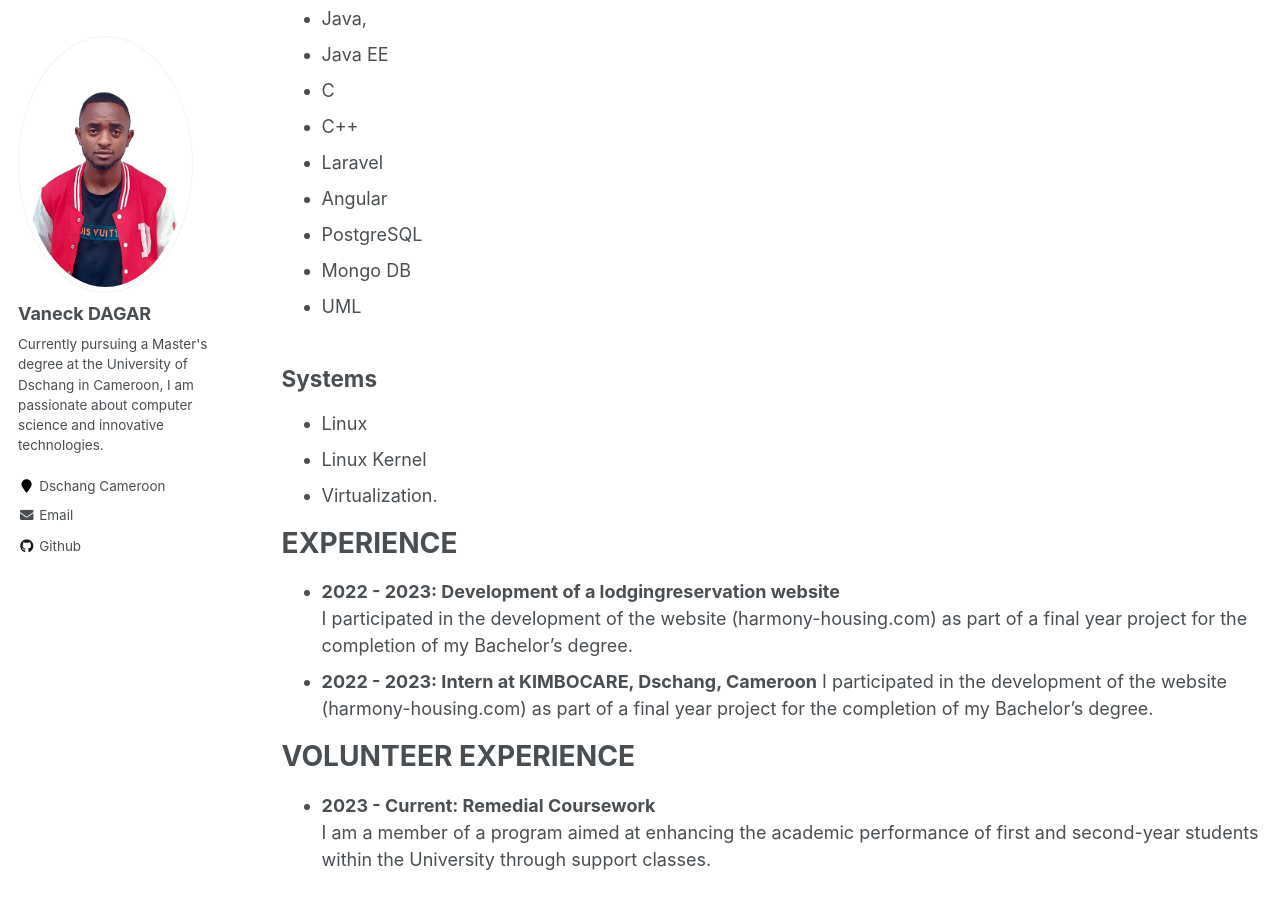
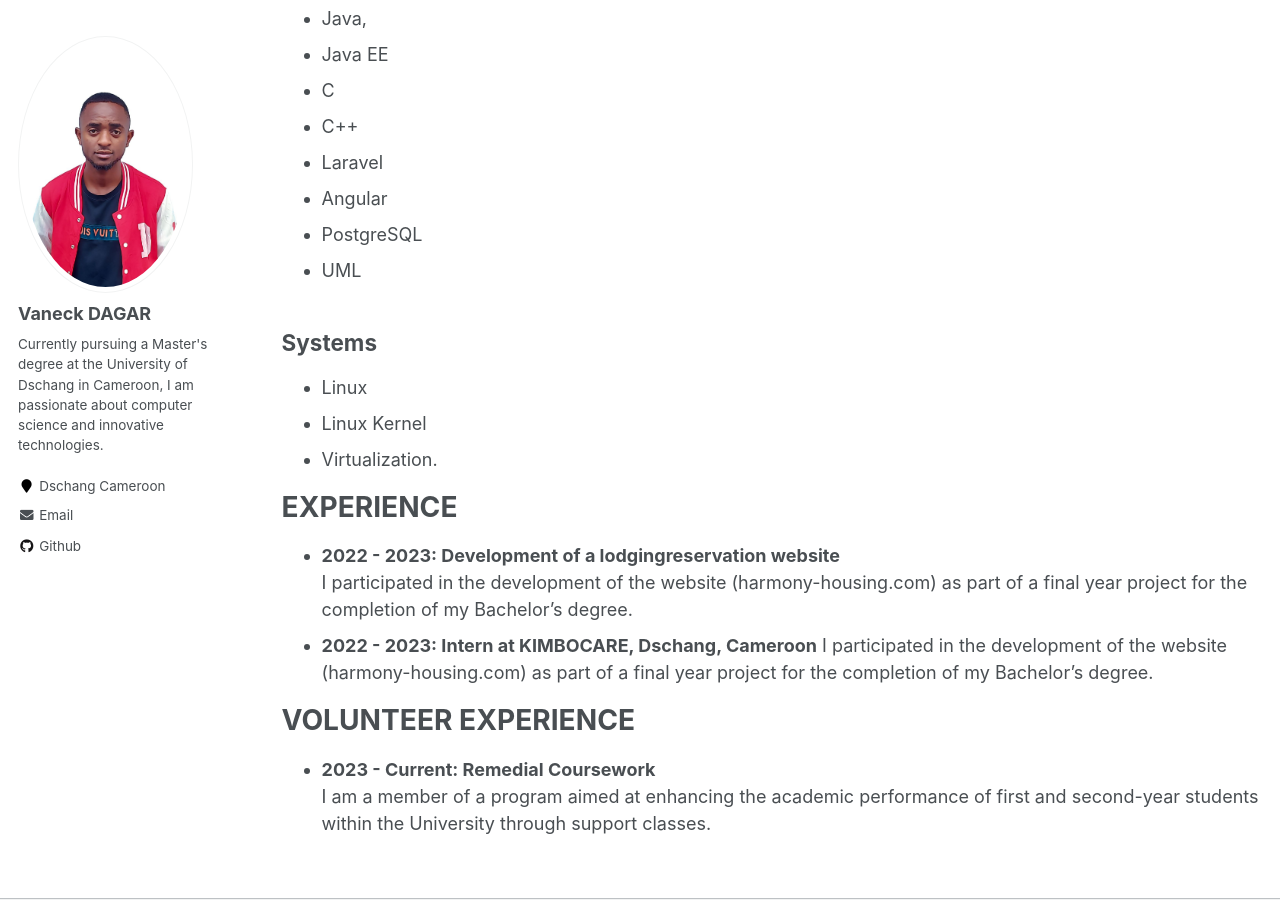
Before and after one commit to winner40/winner40.github.io, a Jekyll site: the page built from _pages/cv.md, in a window 1280 px wide and 900 px high, scrolled down 1114 px. Built offline with Jekyll 4.4.1, drawn with Linux system fonts in a browser that asks for light colours.

Commit message:
Update cv.md

```diff
--- a/_pages/cv.md
+++ b/_pages/cv.md
@@ -42,7 +42,6 @@ EXPERTISE
 - Laravel
 - Angular
 - PostgreSQL
-- Mongo DB
 - UML
 
 ## Systems
```
